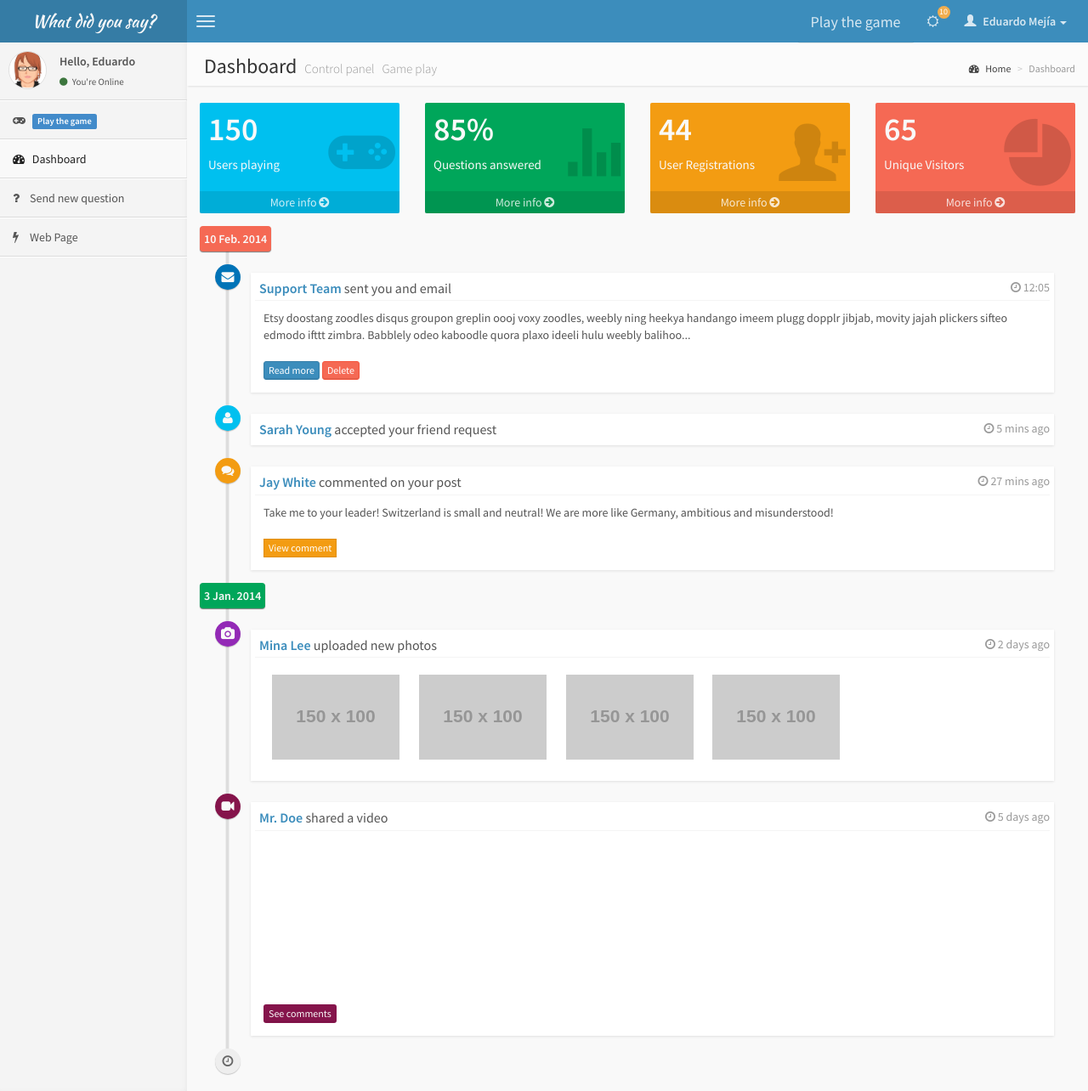
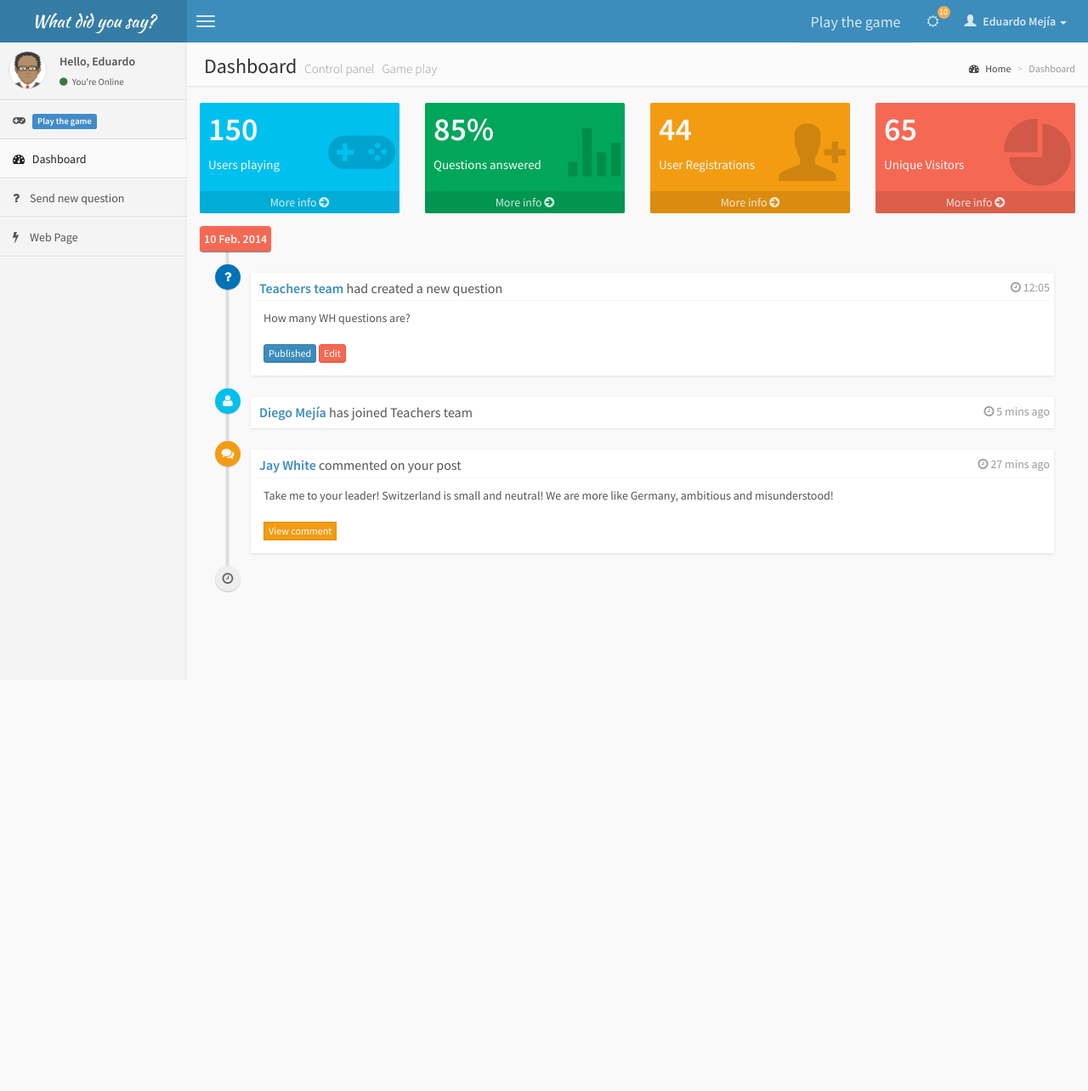
Before and after one commit to eduarmreyes/whatdidyousay, a PHP site: page /dashboard.html in a window 1280 px wide. Shown: the whole page at 85% size. After the commit the page ends 800 px from the top, so only its background shows below. Run offline with PHP 8.4, Linux system fonts and the light colour scheme; grey boxes labelled with a size stand in for pictures from a placeholder-image service; some libraries are stand-ins or nearby versions; some web fonts are replaced; grey boxes are pictures that could not be loaded.

Commit message:
Added REST to trivias, login and dashboard modules

```diff
--- a/RESTWhatdidyousay/login.php
+++ b/RESTWhatdidyousay/login.php
@@ -13,7 +13,7 @@
 		if ($db->NumRowsAffected()>0) {
 			$aData = $db->fetch_array($cmd);
 		} else {
-			array_push($aData["message_list"], "Username {$sUsername} was not found on our DB.");
+			array_push($aData["message_list"], "Username {$sUsername} credentials are incorrect or it was not found on DB.");
 		}
 	} else {
 		array_push($aData["message_list"], "Please fill form so we can sign you in.");
--- a/RESTWhatdidyousay/registerUser.php
+++ b/RESTWhatdidyousay/registerUser.php
@@ -11,8 +11,7 @@
 			array_push($aData["message_list"], "Username {$aValues["userid"]} is already taken, please select another.");
 		} else {
 			$aValues["password"] = md5("WhatdidyousayUser " . $aValues["password"]);
-			$cmdInsert = $db->command("INSERT INTO wds_users (user_full_name, user_username, user_password, user_is_online, user_created_at, user_updated_at, user_active) VALUES  ('{$aValues["name"]}', '{$aValues["userid"]}', 0, '{$aValues["password"]}', now(), now(), 1)");
-
+			$cmdInsert = $db->command("INSERT INTO wds_users (user_full_name, user_username, user_password, user_is_online, user_created_at, user_updated_at, user_active) VALUES  ('{$aValues["name"]}', '{$aValues["userid"]}', '{$aValues["password"]}', 0, now(), now(), 1)");
 			if ($db->NumRowsAffected() > 0) {
 				$aData["success"] = "User {$aValues["userid"]} created successfully";
 			} else {
--- a/dashboard.html
+++ b/dashboard.html
@@ -93,7 +93,7 @@
 								<ul class="dropdown-menu">
 									<!-- User image -->
 									<li class="user-header bg-light-blue">
-										<img src="img/avatar3.png" class="img-circle" alt="User Image" />
+										<img src="img/avatar.png" class="img-circle" alt="User Image" />
 										<p>
 											Eduardo Mejía - Web Developer
 											<small>Member since Nov. 2012</small>
@@ -134,7 +134,7 @@
 						<!-- Sidebar user panel -->
 						<div class="user-panel">
 							<div class="pull-left image">
-								<img src="img/avatar3.png" class="img-circle" alt="User Image" />
+								<img src="img/avatar.png" class="img-circle" alt="User Image" />
 							</div>
 							<div class="pull-left info">
 								<p>Hello, Eduardo</p>
@@ -220,19 +220,16 @@
 									<!-- /.timeline-label -->
 									<!-- timeline item -->
 									<li>
-										<i class="fa fa-envelope bg-blue"></i>
+										<i class="fa fa-question bg-blue"></i>
 										<div class="timeline-item">
 											<span class="time"><i class="fa fa-clock-o"></i> 12:05</span>
-											<h3 class="timeline-header"><a href="#">Support Team</a> sent you and email</h3>
+											<h3 class="timeline-header"><a href="#">Teachers team</a> had created a new question</h3>
 											<div class="timeline-body">
-												Etsy doostang zoodles disqus groupon greplin oooj voxy zoodles,
-												weebly ning heekya handango imeem plugg dopplr jibjab, movity
-												jajah plickers sifteo edmodo ifttt zimbra. Babblely odeo kaboodle
-												quora plaxo ideeli hulu weebly balihoo...
+												How many WH questions are?
 											</div>
 											<div class='timeline-footer'>
-												<a class="btn btn-primary btn-xs">Read more</a>
-												<a class="btn btn-danger btn-xs">Delete</a>
+												<a class="btn btn-primary btn-xs">Published</a>
+												<a class="btn btn-danger btn-xs">Edit</a>
 											</div>
 										</div>
 									</li>
@@ -242,7 +239,7 @@
 										<i class="fa fa-user bg-aqua"></i>
 										<div class="timeline-item">
 											<span class="time"><i class="fa fa-clock-o"></i> 5 mins ago</span>
-											<h3 class="timeline-header no-border"><a href="#">Sarah Young</a> accepted your friend request</h3>
+											<h3 class="timeline-header no-border"><a href="#">Diego Mejía</a> has joined Teachers team</h3>
 										</div>
 									</li>
 									<!-- END timeline item -->
@@ -259,43 +256,6 @@
 											</div>
 											<div class='timeline-footer'>
 												<a class="btn btn-warning btn-flat btn-xs">View comment</a>
-											</div>
-										</div>
-									</li>
-									<!-- END timeline item -->
-									<!-- timeline time label -->
-									<li class="time-label">
-										<span class="bg-green">
-											3 Jan. 2014
-										</span>
-									</li>
-									<!-- /.timeline-label -->
-									<!-- timeline item -->
-									<li>
-										<i class="fa fa-camera bg-purple"></i>
-										<div class="timeline-item">
-											<span class="time"><i class="fa fa-clock-o"></i> 2 days ago</span>
-											<h3 class="timeline-header"><a href="#">Mina Lee</a> uploaded new photos</h3>
-											<div class="timeline-body">
-												<img src="http://placehold.it/150x100" alt="..." class='margin' />
-												<img src="http://placehold.it/150x100" alt="..." class='margin'/>
-												<img src="http://placehold.it/150x100" alt="..." class='margin'/>
-												<img src="http://placehold.it/150x100" alt="..." class='margin'/>
-											</div>
-										</div>
-									</li>
-									<!-- END timeline item -->
-									<!-- timeline item -->
-									<li>
-										<i class="fa fa-video-camera bg-maroon"></i>
-										<div class="timeline-item">
-											<span class="time"><i class="fa fa-clock-o"></i> 5 days ago</span>
-											<h3 class="timeline-header"><a href="#">Mr. Doe</a> shared a video</h3>
-											<div class="timeline-body">
-												<iframe width="300" height="169" src="//www.youtube.com/embed/fLe_qO4AE-M" frameborder="0" allowfullscreen></iframe>
-											</div>
-											<div class="timeline-footer">
-												<a href="#" class="btn btn-xs bg-maroon">See comments</a>
 											</div>
 										</div>
 									</li>
--- a/empty.html
+++ b/empty.html
@@ -235,7 +235,7 @@
                             <ul class="dropdown-menu">
                                 <!-- User image -->
                                 <li class="user-header bg-light-blue">
-                                    <img src="img/avatar3.png" class="img-circle" alt="User Image" />
+                                    <img src="img/avatar.png" class="img-circle" alt="User Image" />
                                     <p>
                                         Jane Doe - Web Developer
                                         <small>Member since Nov. 2012</small>
@@ -276,7 +276,7 @@
                     <!-- Sidebar user panel -->
                     <div class="user-panel">
                         <div class="pull-left image">
-                            <img src="img/avatar3.png" class="img-circle" alt="User Image" />
+                            <img src="img/avatar.png" class="img-circle" alt="User Image" />
                         </div>
                         <div class="pull-left info">
                             <p>Hello, Jane</p>
--- a/js/angular_controllers.js
+++ b/js/angular_controllers.js
@@ -36,23 +36,23 @@
 var aUsersStats = [
 	{
 		user_name: "Eduardo Mejía",
-		user_stat: 8
+		user_stat: 15
 	},
 	{
 		user_name: "Jacobito Clará",
-		user_stat: 8
+		user_stat: 7
 	},
 	{
 		user_name: "John Lenon",
-		user_stat: 8
+		user_stat: 3
 	},
 	{
 		user_name: "Carlos Aranzamendi",
-		user_stat: 8
+		user_stat: 1
 	},
 	{
 		user_name: "Dorothi Eldivar",
-		user_stat: 8
+		user_stat: 0
 	}
 ];
 (function() {
@@ -85,12 +85,13 @@
 			return $http
 			.post("RESTWhatdidyousay/login.php", aData)
 			.then(function (res) {
-				Session.create(res.data.user_id, res.data.user_full_name, res.data.user_username);
+				Session.create(res.data[0].user_id, res.data[0].user_full_name, res.data[0].user_username);
 				return res.data;
 			});
 		};
 
 		authService.isAuthenticated = function () {
+			console.log(Session);
 			return !!Session.userUsername;
 		};
 
@@ -122,9 +123,10 @@
 		this.statBoxes = aStatBoxes;
 	});
 
-	app.controller("QuestionsCtrl", function($scope, $http) {
+	app.controller("GameCtrl", function($scope, $http, USER_ROLES, AuthService) {
 		var aData = {
-			get: "true"
+			get: "true",
+			random: "true"
 		};
 		var aQuestions = [];
 		$http
@@ -156,11 +158,26 @@
 					},
 					correctAnswer: iCorrectAnswer
 				});
-				debugger;
 			});
 		});
-		debugger;
 		$scope.questions = aQuestions;
+		// Scope functions
+		// fn to get those correct answered questions, :P
+		$scope.sendTrivia = function (aAnsweres) {
+			aAnsweres.user = $scope.currentUser
+			$http
+			.post("RESTWhatdidyousay/trivia.php", JSON.stringify(aAnsweres))
+			.then(function (res) {
+				var aJsonData = res.data;
+				if (aJsonData.message_list.length === 0) {
+					$scope.setCurrentUser(aJsonData.records);
+				} else{
+					angular.forEach(aJsonData.message_list, function (value, i) {
+						fnNotify("Error", value, "error", "fa fa-warning");
+					});
+				}
+			});
+		}
 	});
 
 	app.controller("UsersStatsCtrl", function() {
@@ -186,10 +203,16 @@
 	app.controller("ApplicationCtrl", function ($scope, USER_ROLES, AuthService) {
 		$scope.currentUser = null;
 		$scope.userRoles = USER_ROLES;
+		$scope.isAuthenticated = AuthService.isAuthenticated;
 		$scope.isAuthorized = AuthService.isAuthorized;
 
 		$scope.setCurrentUser = function (user) {
-    		$scope.currentUser = user;
+			console.log(user);
+			if (typeof user.message_list !== "undefined") {
+				fnNotify("Error", user.message_list, "error", "fa fa-warning");
+			} else{
+				$scope.currentUser = user[0];
+			}
 		};
 	});
 
```
Also changed, not shown: RESTWhatdidyousay/questions.php (+6 -1 lines), RESTWhatdidyousay/trivia.php (added, +29 -0 lines), index.html (+11 -7 lines), send-new-question.html (+13 -2 lines). Lines whose indentation alone changed are shown as unchanged.
